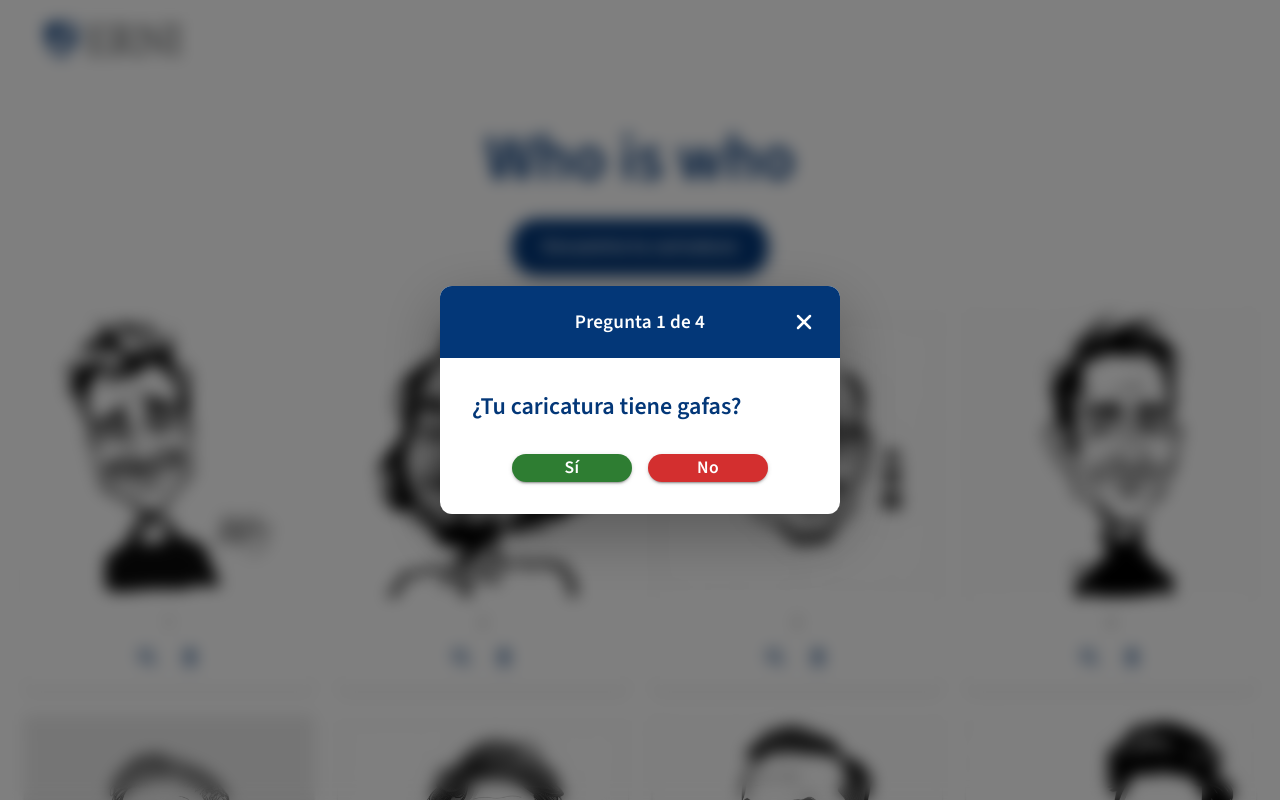
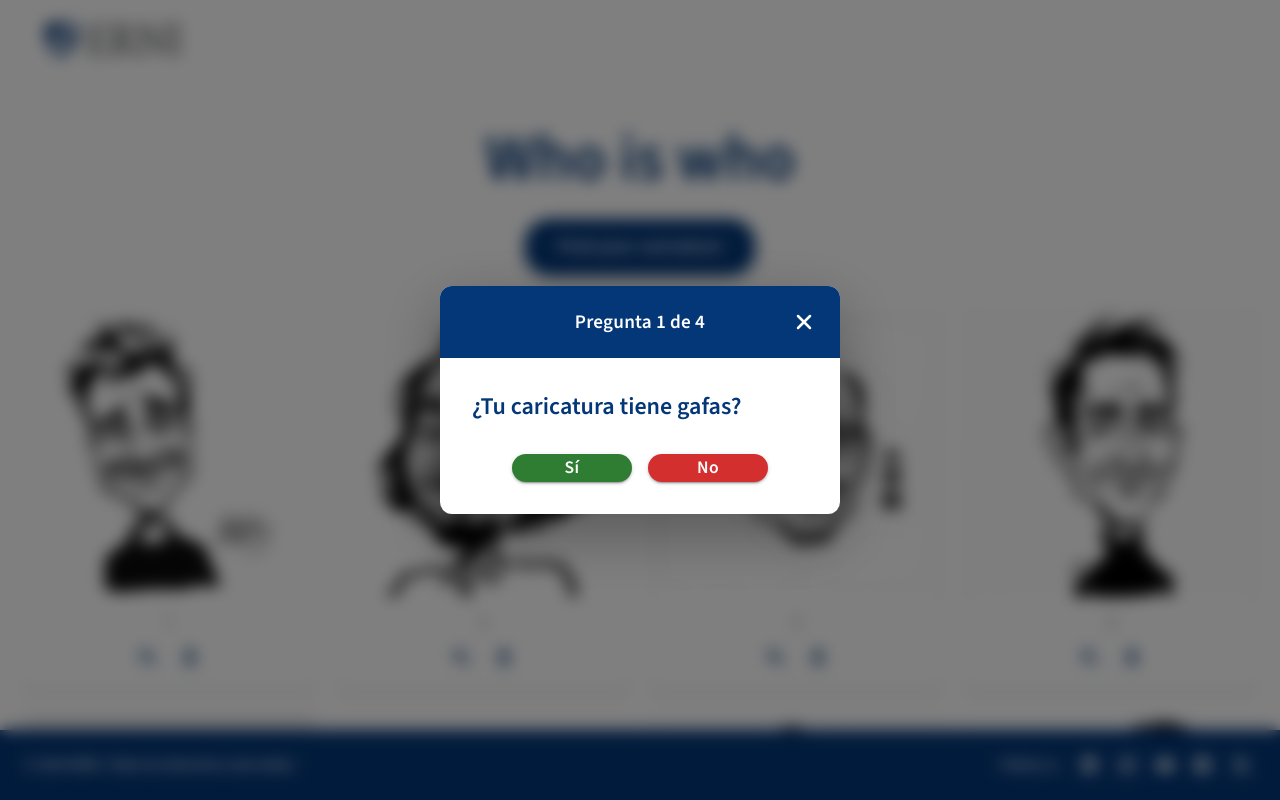
Before and after one commit to ERNI-Academy/erni-codemotion, a Next.js app: page /whoIsWho in a window 1280 px wide. Shown: the top 800 px of the page. Built offline with nearby package versions, Linux system fonts and the light colour scheme; what @mui/material-nextjs would draw is missing.

Commit message:
add footer bar

```diff
--- a/app/whoIsWho/page.tsx
+++ b/app/whoIsWho/page.tsx
@@ -13,6 +13,7 @@ import AppBarComponent from "@/components/appBar";
 import QuestionModal from "@/components/QuestionModal";
 import ImageModal from "@/components/ImageModal";
 import CaricatureGrid from "@/components/CaricatureGrid";
+import Footer from "@/components/Footer";
 import { useCaricatureFilter } from "@/hooks/useCaricatureFilter";
 import { downloadImage, questions, CaricatureImage } from "@/utils/filterUtils";
 
@@ -48,7 +49,7 @@ export default function WhoIsWho() {
   return (
     <>
       <AppBarComponent />
-      <Container maxWidth="xl" sx={{ py: 4 }}>
+      <Container maxWidth="xl" sx={{ py: 4, pb: '90px' }}>
         <Box sx={{ mb: 4, textAlign: 'center' }}>
           <Typography variant="h3" component="h1" gutterBottom sx={{
             fontWeight: 600,
@@ -79,7 +80,7 @@ export default function WhoIsWho() {
               boxShadow: '0 4px 12px rgba(3, 55, 120, 0.3)'
             }}
           >
-            Encuentra tu caricatura
+            Find your caricature
           </Button>
         </Box>
 
@@ -130,6 +131,9 @@ export default function WhoIsWho() {
         onClose={handleCloseModal}
         onDownload={downloadImage}
       />
+
+      {/* Footer fijo */}
+      <Footer />
     </>
   );
 }
--- /dev/null
+++ b/components/Footer.tsx
@@ -0,0 +1,126 @@
+import { Box, Typography, Container, IconButton } from '@mui/material';
+import {
+  LinkedIn,
+  Instagram,
+  YouTube,
+  Facebook,
+  X
+} from '@mui/icons-material';
+
+export default function Footer() {
+  return (
+    <Box
+      component="footer"
+      sx={{
+        position: 'fixed',
+        bottom: 0,
+        left: 0,
+        right: 0,
+        height: '70px',
+        backgroundColor: '#033778',
+        color: 'white',
+        display: 'flex',
+        alignItems: 'center',
+        zIndex: 1000,
+        boxShadow: '0 -2px 10px rgba(0,0,0,0.1)'
+      }}
+    >
+      <Container maxWidth="xl">
+        <Box
+          sx={{
+            display: 'flex',
+            justifyContent: 'space-between',
+            alignItems: 'center',
+            width: '100%'
+          }}
+        >
+          {/* Copyright a la izquierda */}
+          <Typography
+            variant="body2"
+            sx={{
+              fontFamily: 'var(--font-source-sans-pro), sans-serif',
+              fontWeight: 400
+            }}
+          >
+            © 2024 ERNI. Todos los derechos reservados.
+          </Typography>
+
+          {/* Follow us y iconos a la derecha */}
+          <Box
+            sx={{
+              display: 'flex',
+              alignItems: 'center',
+              gap: 1
+            }}
+          >
+            <Typography
+              variant="body2"
+              sx={{
+                fontFamily: 'var(--font-source-sans-pro), sans-serif',
+                fontWeight: 400,
+                mr: 1
+              }}
+            >
+              Follow us
+            </Typography>
+            <IconButton
+              size="small"
+              sx={{
+                color: 'white',
+                '&:hover': {
+                  backgroundColor: 'rgba(255, 255, 255, 0.1)'
+                }
+              }}
+            >
+              <LinkedIn fontSize="small" />
+            </IconButton>
+            <IconButton
+              size="small"
+              sx={{
+                color: 'white',
+                '&:hover': {
+                  backgroundColor: 'rgba(255, 255, 255, 0.1)'
+                }
+              }}
+            >
+              <Instagram fontSize="small" />
+            </IconButton>
+            <IconButton
+              size="small"
+              sx={{
+                color: 'white',
+                '&:hover': {
+                  backgroundColor: 'rgba(255, 255, 255, 0.1)'
+                }
+              }}
+            >
+              <YouTube fontSize="small" />
+            </IconButton>
+            <IconButton
+              size="small"
+              sx={{
+                color: 'white',
+                '&:hover': {
+                  backgroundColor: 'rgba(255, 255, 255, 0.1)'
+                }
+              }}
+            >
+              <Facebook fontSize="small" />
+            </IconButton>
+            <IconButton
+              size="small"
+              sx={{
+                color: 'white',
+                '&:hover': {
+                  backgroundColor: 'rgba(255, 255, 255, 0.1)'
+                }
+              }}
+            >
+              <X fontSize="small" />
+            </IconButton>
+          </Box>
+        </Box>
+      </Container>
+    </Box>
+  );
+}
--- a/components/index.ts
+++ b/components/index.ts
@@ -9,3 +9,4 @@ export { default as FooterBanner } from './footerBanner';
 export { default as AppBar } from './appBar';
 export { default as VideoBanner } from './VideoBanner';
 export { default as Section } from './section';
+export { default as Footer } from './Footer';
```
